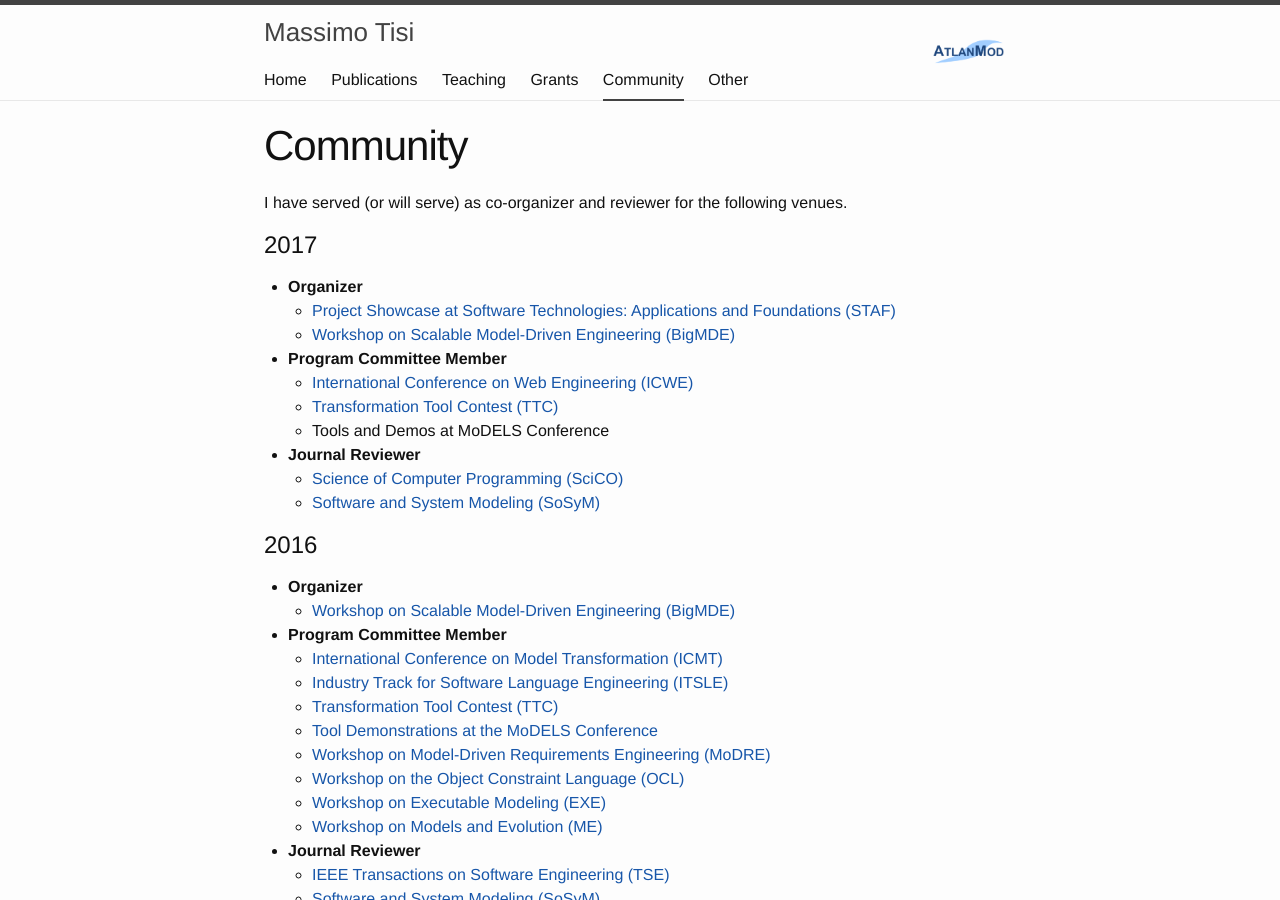
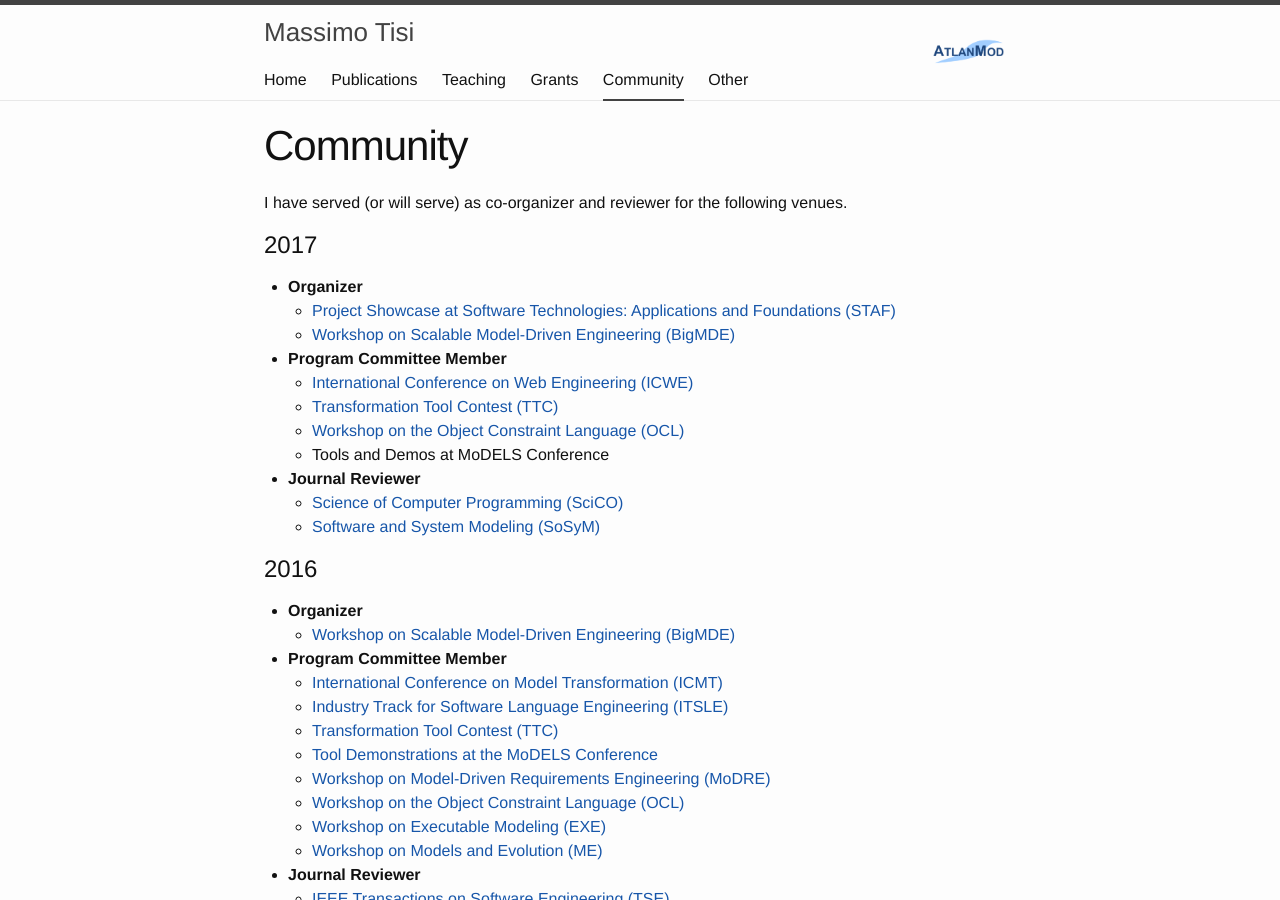
Before and after one commit to massimotisi/massimotisi.github.io, a Jekyll site: the page built from community.md, in a window 1280 px wide and 900 px high. Built offline with Jekyll 4.4.1, drawn with Linux system fonts in a browser that asks for light colours.

Commit message:
Added OCL workshop

```diff
--- a/community.md
+++ b/community.md
@@ -15,6 +15,7 @@ I have served (or will serve) as co-organizer and reviewer for the following ven
 * **Program Committee Member**
   * [International Conference on Web Engineering (ICWE)](http://icwe2017.webengineering.org/)
   * [Transformation Tool Contest (TTC)](http://www.transformation-tool-contest.eu/)
+  * [Workshop on the Object Constraint Language (OCL)](http://oclworkshop.github.io/2017/)
   * Tools and Demos at MoDELS Conference
 
 * **Journal Reviewer**
```
